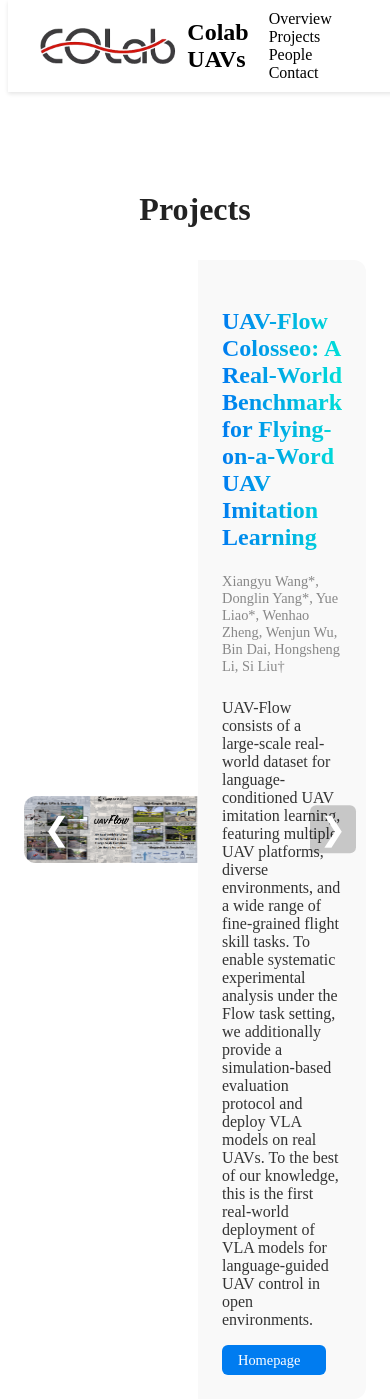
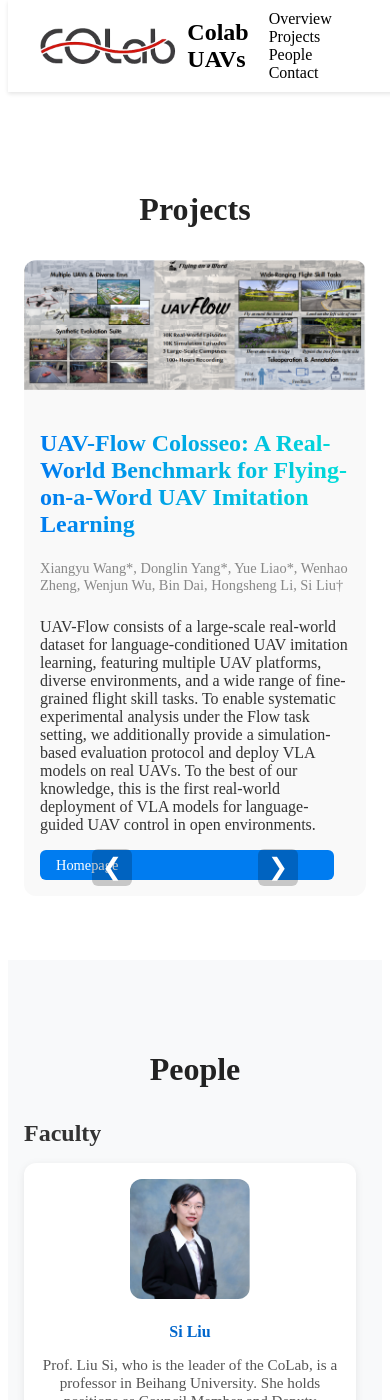
Before and after one commit to zhang-yige/colab_uav.github.io, a Jekyll site: the page built from index.html, in a window 390 px wide and 1400 px high, scrolled down 629 px. Built offline with Jekyll 4.4.1, drawn with Linux system fonts in a browser that asks for light colours.

Commit message:
增加projects部分响应式布局

```diff
--- a/_sass/projects.scss
+++ b/_sass/projects.scss
@@ -107,4 +107,39 @@
       right: 10px;
     }
   }
+
+  @media (max-width: 768px) {
+    .carousel-item {
+      flex-direction: column;
+      align-items: stretch;
+      min-height: auto; // 不限制高度
+    }
+
+    .carousel-left img {
+      width: 100%;
+      max-height: 200px; // 限制移动端高度防止过长
+      border-radius: 12px 12px 0 0;
+    }
+
+    .carousel-right {
+      border-radius: 0 0 12px 12px;
+      padding: 1rem;
+    }
+
+    .carousel-btn {
+      top: auto;
+      bottom: 10px;
+      transform: none;
+      font-size: 1.5rem;
+
+      &.prev {
+        left: 20%;
+      }
+
+      &.next {
+        right: 20%;
+      }
+    }
+  }
+
 }
```
